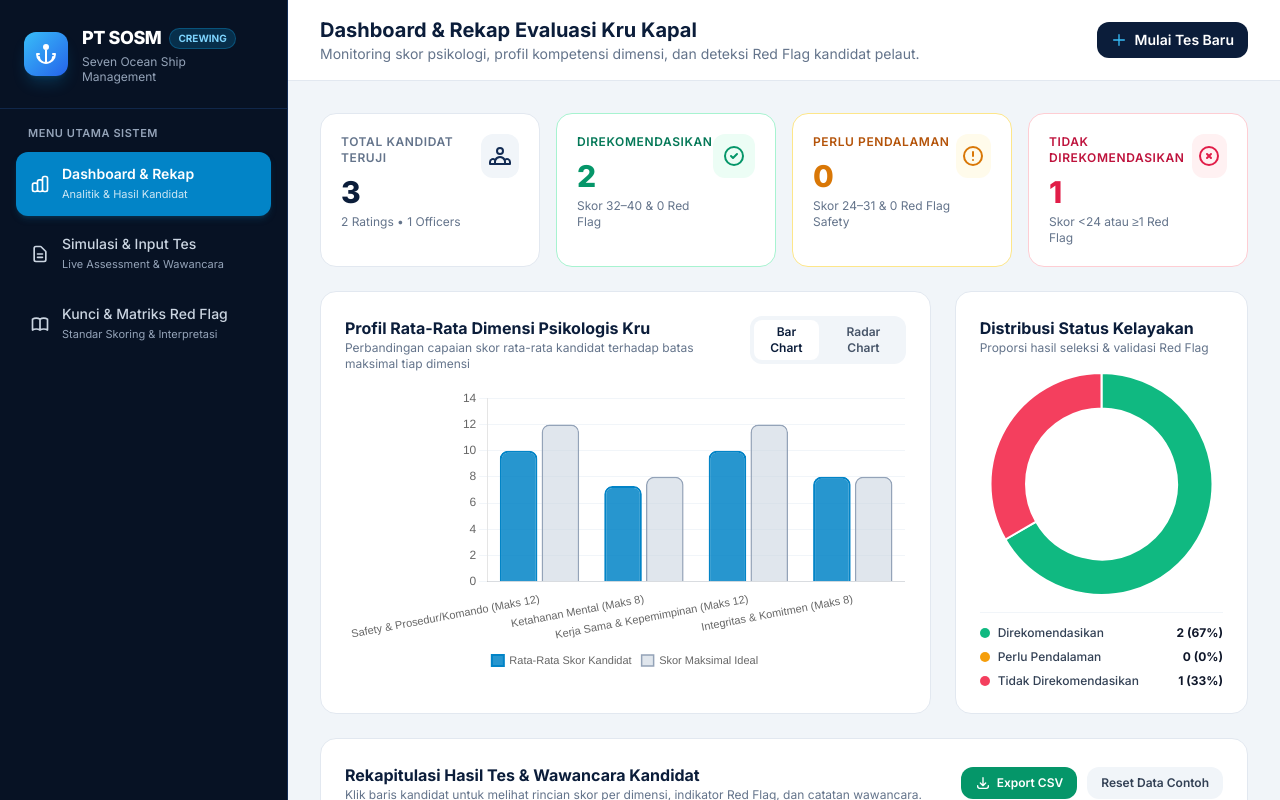
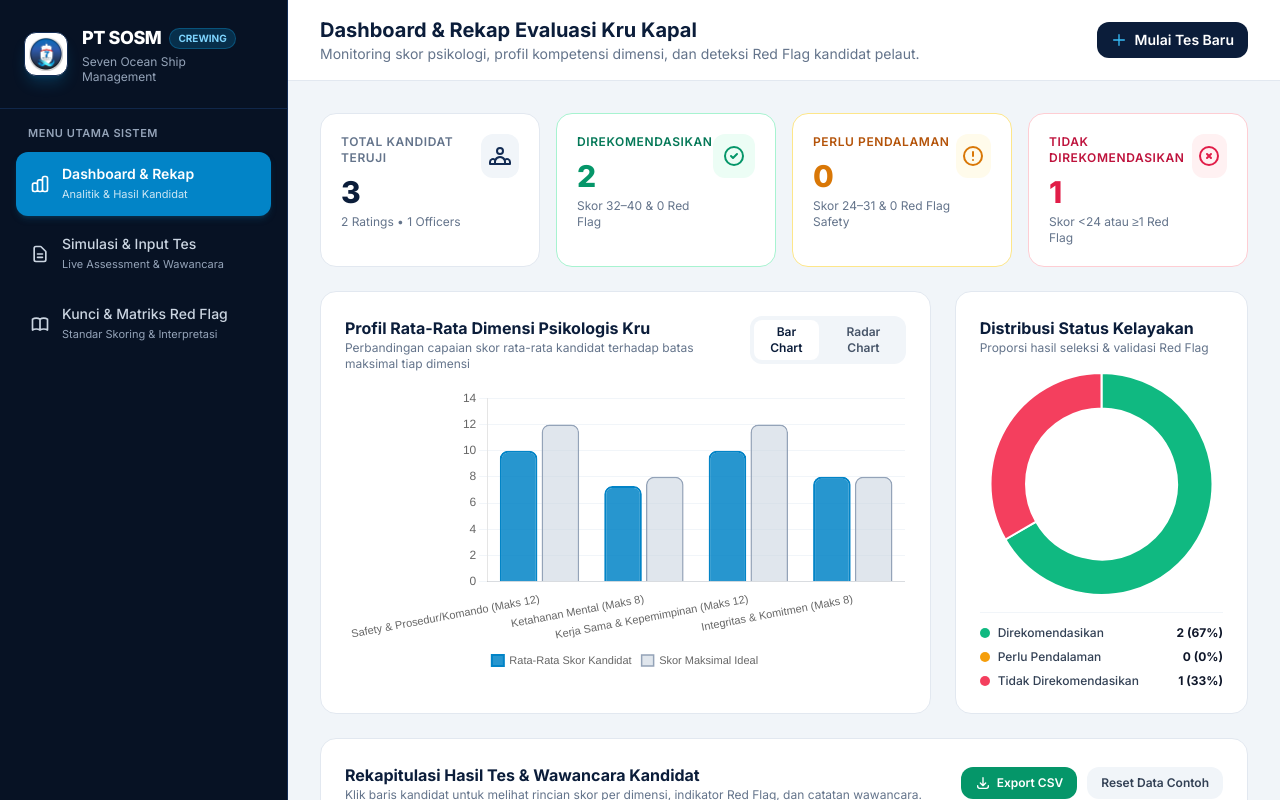
Before and after one commit to andina-oliv/COD3, a plain HTML site: page dashboard_sistem_tes_psikologi_kru_kapal_pt_sosm.html in a window 1280 px wide. Shown: the top 800 px of the page. Drawn offline with nearby package versions, Linux system fonts and the light colour scheme.

Commit message:
Update logo to official PT SOSM logo

```diff
--- a/dashboard_sistem_tes_psikologi_kru_kapal_pt_sosm.html
+++ b/dashboard_sistem_tes_psikologi_kru_kapal_pt_sosm.html
@@ -4,6 +4,7 @@
   <meta charset="UTF-8" />
   <meta name="viewport" content="width=device-width, initial-scale=1.0" />
   <title>PT SOSM — Dashboard & Sistem Evaluasi Psikologi Kru Kapal</title>
+  <link rel="icon" type="image/jpeg" href="LOGO PT SOSM.jpeg" />
   <!-- Tailwind CSS -->
   <script src="https://cdn.tailwindcss.com"></script>
   <!-- Chart.js untuk visualisasi analitik dimensi & status kelayakan -->
@@ -120,11 +121,9 @@
       <!-- Brand Header -->
       <div class="p-5 lg:p-6 border-b border-navy-800/80 flex items-center justify-between lg:block">
         <div class="flex items-center gap-3.5">
-          <div class="w-11 h-11 rounded-xl bg-gradient-to-br from-sky-400 to-blue-600 flex items-center justify-center shadow-lg shadow-sky-500/20 shrink-0">
-            <!-- Ikon Jangkar / Kemudi Maritim -->
-            <svg class="w-6 h-6 text-white" fill="none" stroke="currentColor" viewBox="0 0 24 24">
-              <path stroke-linecap="round" stroke-linejoin="round" stroke-width="2" d="M12 3v18m0-18a2 2 0 100 4 2 2 0 000-4zm-7 9H3a9 9 0 0018 0h-2m-7 9c-3.866 0-7-2.686-7-6m7 6c3.866 0 7-2.686 7-6" />
-            </svg>
+          <div class="w-11 h-11 rounded-xl bg-white p-1 flex items-center justify-center shadow-lg shadow-sky-500/20 shrink-0 overflow-hidden border border-navy-800">
+            <!-- Logo PT SOSM -->
+            <img src="LOGO PT SOSM.jpeg" alt="Logo PT SOSM" class="w-full h-full object-contain rounded-lg" onerror="this.src='logo.jpeg'" />
           </div>
           <div>
             <div class="flex items-center gap-2">
```
Also changed, not shown: index.html (+4 -5 lines), LOGO PT SOSM.jpeg (added), logo.jpeg (added).
